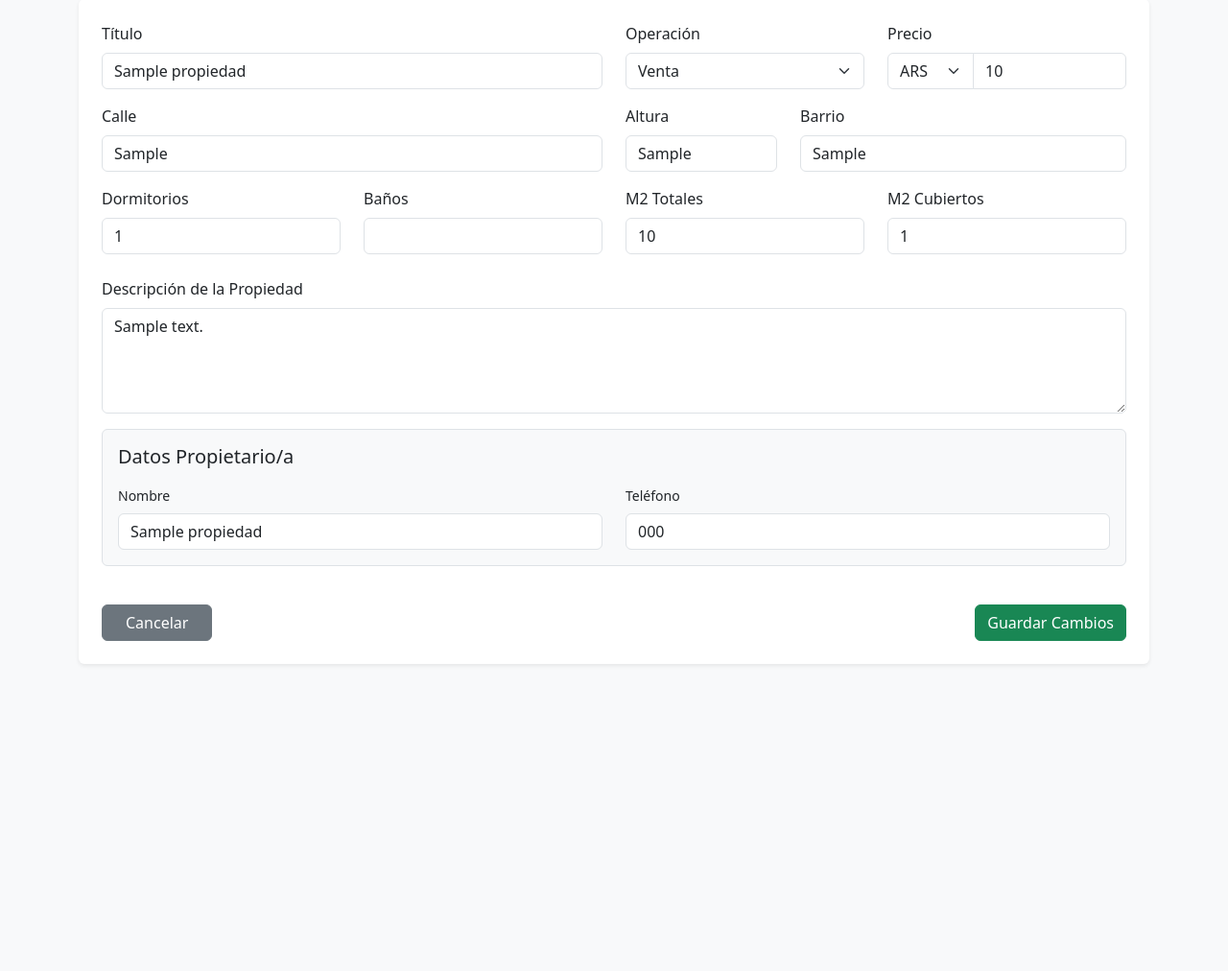
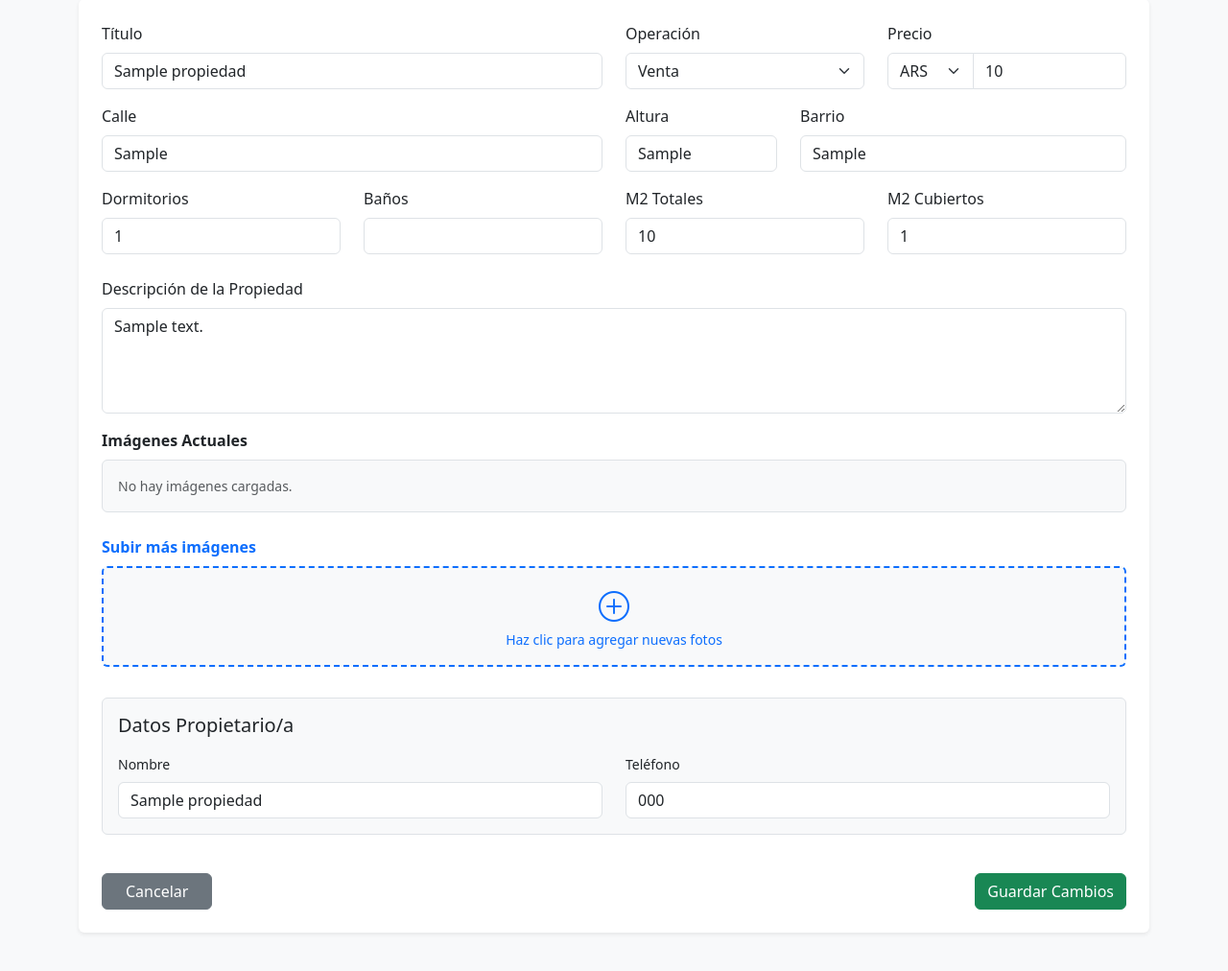
Before and after one commit to MariNaselli/Casa-Pro-Link, a Flask app: page /editar/1 in a window 1280 px wide. Shown: the part 79-1091 px from the top of the page at 96% size. Before the commit the page ends 772 px from the top, so only its background shows below. Run offline with Flask 3, Linux system fonts and the light colour scheme; the visitor is signed in with stand-in values (Sample User, id 1); tables that the repository leaves empty hold one stand-in row (values such as "Sample post").

Commit message:
Editar carga de imagenes

```diff
--- a/app/routes.py
+++ b/app/routes.py
@@ -126,38 +126,46 @@
         return redirect(url_for('login'))
 
     p = Propiedad.query.get_or_404(id)
-    origen = request.args.get('next', 'home')
 
     if request.method == 'POST':
-        # 1. CAPTURAR los datos del formulario (Asegurate de que estos nombres coincidan con el 'name' de tus inputs en el HTML)
+        # Actualizar datos de texto (ya lo tenés)
         p.titulo = request.form.get('titulo')
-        p.calle = request.form.get('calle')
-        p.altura = request.form.get('altura')
-        p.barrio = request.form.get('barrio')
-        p.precio = request.form.get('precio')
-        p.moneda=request.form.get('moneda')
-        p.operacion=request.form.get('operacion')
-        p.m2_totales = request.form.get('m2_totales')
-        p.m2_cubiertos = request.form.get('m2_cubiertos')
-        p.dormitorios = request.form.get('dormitorios')
-        p.banios = request.form.get('banios')
-        p.descripcion = request.form.get('descripcion')
-        p.propietario_nombre = request.form.get('propietario_nombre')
-        p.propietario_tel = request.form.get('propietario_tel')
+        # ... todos los demás campos ...
 
-        # 2. GUARDAR los cambios en la base de datos
+        # Procesar NUEVAS imágenes (igual que en cargar)
+        nuevas_fotos = request.files.getlist('imagenes')
+        for file in nuevas_fotos:
+            if file and file.filename != '':
+                filename = secure_filename(file.filename)
+                nombre_unico = f"{uuid.uuid4().hex}_{filename}"
+                file.save(os.path.join(app.static_folder, 'uploads', nombre_unico))
+
+                nuevo_m = Multimedia(archivo_nombre=nombre_unico, tipo='imagen', propiedad_id=p.id)
+                db.session.add(nuevo_m)
+
         db.session.commit()
+        flash('Propiedad actualizada', 'success')
+        return redirect(url_for('ficha', id=p.id))
 
-        # 3. AVISAR al usuario
-        flash('¡Propiedad actualizada con éxito!', 'success')
+    return render_template('editar.html', p=p)
 
-        # 4. REDIRIGIR según el origen
-        if origen == 'ficha':
-            return redirect(url_for('ficha', id=p.id))
-        return redirect(url_for('home'))
+# RUTA NUEVA PARA BORRAR UNA FOTO SOLA
+@app.route('/borrar_archivo/<int:id>')
+def borrar_archivo(id):
+    archivo = Multimedia.query.get_or_404(id)
+    propiedad_id = archivo.propiedad_id
 
-    return render_template('editar.html', p=p, origen=origen)
+    # Borrar archivo físico
+    ruta = os.path.join(app.static_folder, 'uploads', archivo.archivo_nombre)
+    if os.path.exists(ruta):
+        os.remove(ruta)
 
+    # Borrar de la base de datos
+    db.session.delete(archivo)
+    db.session.commit()
+
+    flash('Archivo eliminado', 'info')
+    return redirect(url_for('editar', id=propiedad_id))
 @app.route('/eliminar/<int:id>')
 def eliminar(id):
     if not session.get('admin_logged_in'):
--- a/app/templates/editar.html
+++ b/app/templates/editar.html
@@ -10,7 +10,7 @@
     <h2 class="mb-0">Editar Propiedad: {{ p.titulo }}</h2>
   </div>
 
-  <form method="POST" class="card p-4 shadow-sm border-0">
+  <form method="POST" enctype="multipart/form-data" class="card p-4 shadow-sm border-0">
     <div class="row">
       <div class="col-md-6 mb-3">
         <label class="form-label fw-medium">Título</label>
@@ -138,6 +138,41 @@
       >
     </div>
 
+    <div class="mb-4">
+    <label class="form-label fw-bold">Imágenes Actuales</label>
+    <div class="d-flex flex-wrap gap-3 p-3 border rounded bg-light">
+        {% for archivo in p.archivos if archivo.tipo == 'imagen' %}
+        <div class="position-relative group">
+            <img src="{{ url_for('static', filename='uploads/' + archivo.archivo_nombre) }}"
+                 class="rounded border shadow-sm"
+                 style="width: 100px; height: 100px; object-fit: cover;">
+            <a href="{{ url_for('borrar_archivo', id=archivo.id) }}"
+               class="btn btn-danger btn-sm position-absolute top-0 end-0 m-1 p-0 d-flex align-items-center justify-content-center"
+               style="width: 24px; height: 24px;"
+               onclick="return confirm('¿Eliminar esta imagen permanentemente?')">
+                <i class="bi bi-trash fs-6"></i>
+            </a>
+            <div class="small text-muted text-truncate" style="max-width: 100px; font-size: 10px;">{{ archivo.archivo_nombre[-15:] }}</div>
+        </div>
+        {% else %}
+        <p class="text-muted small mb-0">No hay imágenes cargadas.</p>
+        {% endfor %}
+    </div>
+</div>
+
+<div class="mb-4">
+    <label class="form-label fw-bold text-primary">Subir más imágenes</label>
+    <div class="p-3 border-primary border-2 border-dashed rounded bg-light text-center mb-2"
+         style="cursor: pointer; border-style: dashed !important;"
+         onclick="document.getElementById('imagenesInput').click();">
+        <i class="bi bi-plus-circle fs-2 text-primary"></i>
+        <p class="small mb-0 text-primary">Haz clic para agregar nuevas fotos</p>
+    </div>
+    <input type="file" name="imagenes" id="imagenesInput" class="form-control d-none" accept="image/*" multiple onchange="previewImages(this)">
+
+    <div id="lista-imagenes-nuevas" class="mt-2"></div>
+</div>
+
     <div class="bg-light p-3 rounded mb-3 border">
       <h5 class="mb-3">Datos Propietario/a</h5>
       <div class="row">
@@ -177,4 +212,52 @@
     </div>
   </form>
 </div>
+
+<script>
+    let contenedorFotos = new DataTransfer();
+    const inputFotos = document.getElementById('imagenesInput');
+    const vistaPrevia = document.getElementById('lista-imagenes-nuevas');
+
+    function previewImages(input) {
+        for (let file of input.files) {
+            contenedorFotos.items.add(file);
+        }
+        input.files = contenedorFotos.files;
+        vistaPrevia.innerHTML = "";
+
+        if (input.files.length > 0) {
+            const grid = document.createElement('div');
+            grid.className = "d-flex flex-wrap gap-2 mt-2";
+            vistaPrevia.appendChild(grid);
+
+            Array.from(input.files).forEach((f, index) => {
+                const reader = new FileReader();
+                reader.onload = function(e) {
+                    const div = document.createElement('div');
+                    div.className = "position-relative d-flex flex-column align-items-center";
+                    div.innerHTML = `
+                        <div class="position-relative">
+                            <img src="${e.target.result}" class="rounded border border-primary shadow-sm" style="width: 80px; height: 80px; object-fit: cover;">
+                            <button type="button" onclick="quitarFoto(${index})" class="btn btn-danger btn-sm position-absolute top-0 end-0 p-0" style="width:20px; height:20px; font-size:12px;">×</button>
+                        </div>
+                        <span class="text-truncate mt-1" style="max-width: 80px; font-size: 10px;">${f.name}</span>
+                    `;
+                    grid.appendChild(div);
+                }
+                reader.readAsDataURL(f);
+            });
+        }
+    }
+
+    function quitarFoto(index) {
+        const nuevoContenedor = new DataTransfer();
+        const { files } = contenedorFotos;
+        for (let i = 0; i < files.length; i++) {
+            if (i !== index) nuevoContenedor.items.add(files[i]);
+        }
+        contenedorFotos = nuevoContenedor;
+        inputFotos.files = contenedorFotos.files;
+        previewImages(inputFotos);
+    }
+</script>
 {% endblock %}
```
Also changed, not shown: app/templates/cargar.html (+43 -12 lines).
